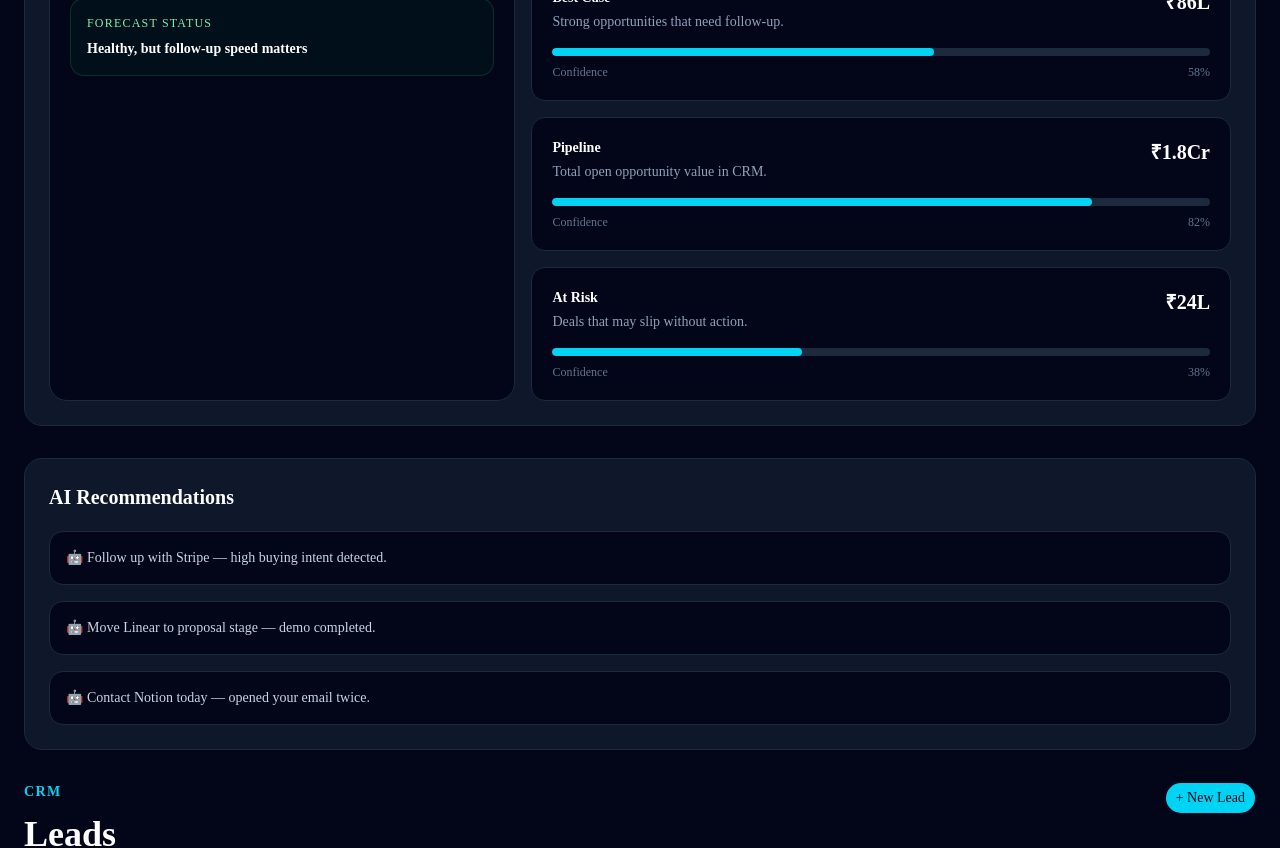
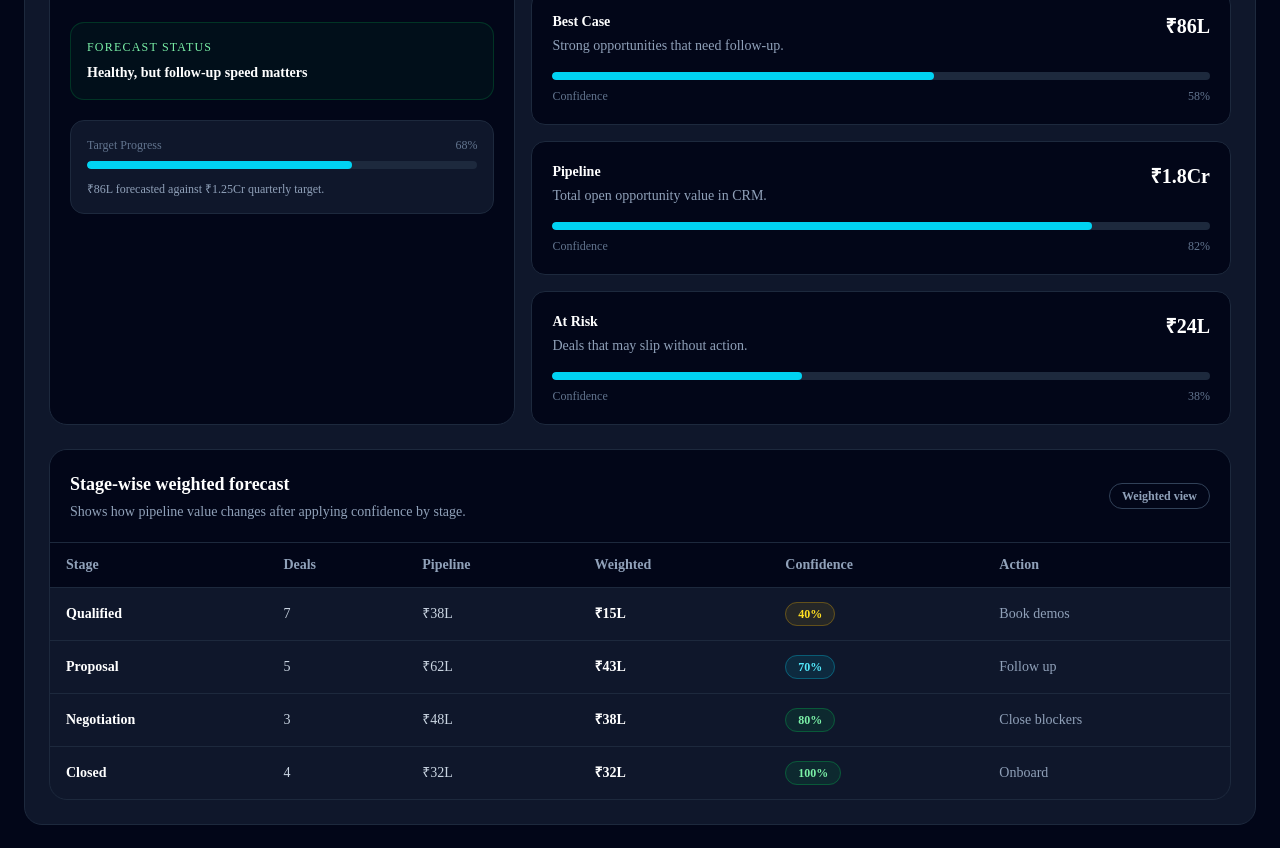
Before and after one commit to Asad97531/revenueos-ai, a Next.js app: page /dashboard in a window 1280 px wide. Shown: the part 1500-2348 px from the top of the page. Built offline with nearby package versions, Linux system fonts and the light colour scheme.

Commit message:
Improve revenue forecast section

```diff
--- a/components/dashboard/RevenueForecast.tsx
+++ b/components/dashboard/RevenueForecast.tsx
@@ -25,6 +25,55 @@ const forecastStages = [
   },
 ];
 
+const stageForecastRows = [
+  {
+    stage: "Qualified",
+    deals: 7,
+    pipeline: "₹38L",
+    weighted: "₹15L",
+    confidence: "40%",
+    action: "Book demos",
+  },
+  {
+    stage: "Proposal",
+    deals: 5,
+    pipeline: "₹62L",
+    weighted: "₹43L",
+    confidence: "70%",
+    action: "Follow up",
+  },
+  {
+    stage: "Negotiation",
+    deals: 3,
+    pipeline: "₹48L",
+    weighted: "₹38L",
+    confidence: "80%",
+    action: "Close blockers",
+  },
+  {
+    stage: "Closed",
+    deals: 4,
+    pipeline: "₹32L",
+    weighted: "₹32L",
+    confidence: "100%",
+    action: "Onboard",
+  },
+];
+
+function getConfidenceStyles(confidence: string) {
+  const confidenceNumber = Number(confidence.replace("%", ""));
+
+  if (confidenceNumber >= 80) {
+    return "border-green-500/30 bg-green-500/10 text-green-300";
+  }
+
+  if (confidenceNumber >= 60) {
+    return "border-cyan-400/30 bg-cyan-400/10 text-cyan-300";
+  }
+
+  return "border-yellow-500/30 bg-yellow-500/10 text-yellow-300";
+}
+
 export function RevenueForecast() {
   return (
     <section className="rounded-2xl border border-slate-800 bg-slate-900 p-6">
@@ -39,8 +88,8 @@ export function RevenueForecast() {
           </h2>
 
           <p className="mt-2 max-w-2xl text-sm leading-6 text-slate-400">
-            A simple forecast view showing how much revenue is committed, best
-            case, open pipeline, and at risk.
+            A simple forecast view showing committed revenue, best-case revenue,
+            open pipeline, at-risk deals, and stage-wise weighted forecast.
           </p>
         </div>
 
@@ -67,6 +116,21 @@ export function RevenueForecast() {
 
             <p className="mt-2 text-sm font-semibold text-white">
               Healthy, but follow-up speed matters
+            </p>
+          </div>
+
+          <div className="mt-5 rounded-xl border border-slate-800 bg-slate-900 p-4">
+            <div className="flex items-center justify-between text-xs text-slate-500">
+              <span>Target Progress</span>
+              <span>68%</span>
+            </div>
+
+            <div className="mt-2 h-2 overflow-hidden rounded-full bg-slate-800">
+              <div className="h-full w-[68%] rounded-full bg-cyan-400" />
+            </div>
+
+            <p className="mt-3 text-xs text-slate-400">
+              ₹86L forecasted against ₹1.25Cr quarterly target.
             </p>
           </div>
         </div>
@@ -106,6 +170,121 @@ export function RevenueForecast() {
           ))}
         </div>
       </div>
+
+      <div className="mt-6 overflow-hidden rounded-2xl border border-slate-800">
+        <div className="border-b border-slate-800 bg-slate-950 p-5">
+          <div className="flex flex-col gap-2 md:flex-row md:items-center md:justify-between">
+            <div>
+              <h3 className="text-lg font-bold text-white">
+                Stage-wise weighted forecast
+              </h3>
+
+              <p className="mt-1 text-sm text-slate-400">
+                Shows how pipeline value changes after applying confidence by
+                stage.
+              </p>
+            </div>
+
+            <span className="w-fit rounded-full border border-slate-700 px-3 py-1 text-xs font-semibold text-slate-400">
+              Weighted view
+            </span>
+          </div>
+        </div>
+
+        <div className="hidden md:block">
+          <table className="w-full text-left text-sm">
+            <thead className="bg-slate-950 text-slate-400">
+              <tr>
+                <th className="px-4 py-3">Stage</th>
+                <th className="px-4 py-3">Deals</th>
+                <th className="px-4 py-3">Pipeline</th>
+                <th className="px-4 py-3">Weighted</th>
+                <th className="px-4 py-3">Confidence</th>
+                <th className="px-4 py-3">Action</th>
+              </tr>
+            </thead>
+
+            <tbody>
+              {stageForecastRows.map((row) => (
+                <tr
+                  key={row.stage}
+                  className="border-t border-slate-800 text-slate-300"
+                >
+                  <td className="px-4 py-4 font-semibold text-white">
+                    {row.stage}
+                  </td>
+
+                  <td className="px-4 py-4">{row.deals}</td>
+
+                  <td className="px-4 py-4">{row.pipeline}</td>
+
+                  <td className="px-4 py-4 font-semibold text-white">
+                    {row.weighted}
+                  </td>
+
+                  <td className="px-4 py-4">
+                    <span
+                      className={`rounded-full border px-3 py-1 text-xs font-semibold ${getConfidenceStyles(
+                        row.confidence
+                      )}`}
+                    >
+                      {row.confidence}
+                    </span>
+                  </td>
+
+                  <td className="px-4 py-4 text-slate-400">{row.action}</td>
+                </tr>
+              ))}
+            </tbody>
+          </table>
+        </div>
+
+        <div className="grid gap-4 p-4 md:hidden">
+          {stageForecastRows.map((row) => (
+            <div
+              key={row.stage}
+              className="rounded-xl border border-slate-800 bg-slate-950 p-4"
+            >
+              <div className="flex items-start justify-between gap-4">
+                <div>
+                  <h4 className="font-semibold text-white">{row.stage}</h4>
+                  <p className="mt-1 text-xs text-slate-500">
+                    {row.deals} deals
+                  </p>
+                </div>
+
+                <span
+                  className={`rounded-full border px-3 py-1 text-xs font-semibold ${getConfidenceStyles(
+                    row.confidence
+                  )}`}
+                >
+                  {row.confidence}
+                </span>
+              </div>
+
+              <div className="mt-4 grid grid-cols-2 gap-3 text-sm">
+                <div>
+                  <p className="text-xs text-slate-500">Pipeline</p>
+                  <p className="mt-1 font-semibold text-white">
+                    {row.pipeline}
+                  </p>
+                </div>
+
+                <div>
+                  <p className="text-xs text-slate-500">Weighted</p>
+                  <p className="mt-1 font-semibold text-white">
+                    {row.weighted}
+                  </p>
+                </div>
+              </div>
+
+              <p className="mt-4 rounded-lg border border-slate-800 bg-slate-900 p-3 text-xs text-slate-400">
+                Next action: {row.action}
+              </p>
+            </div>
+          ))}
+        </div>
+      </div>
     </section>
   );
 }
```
